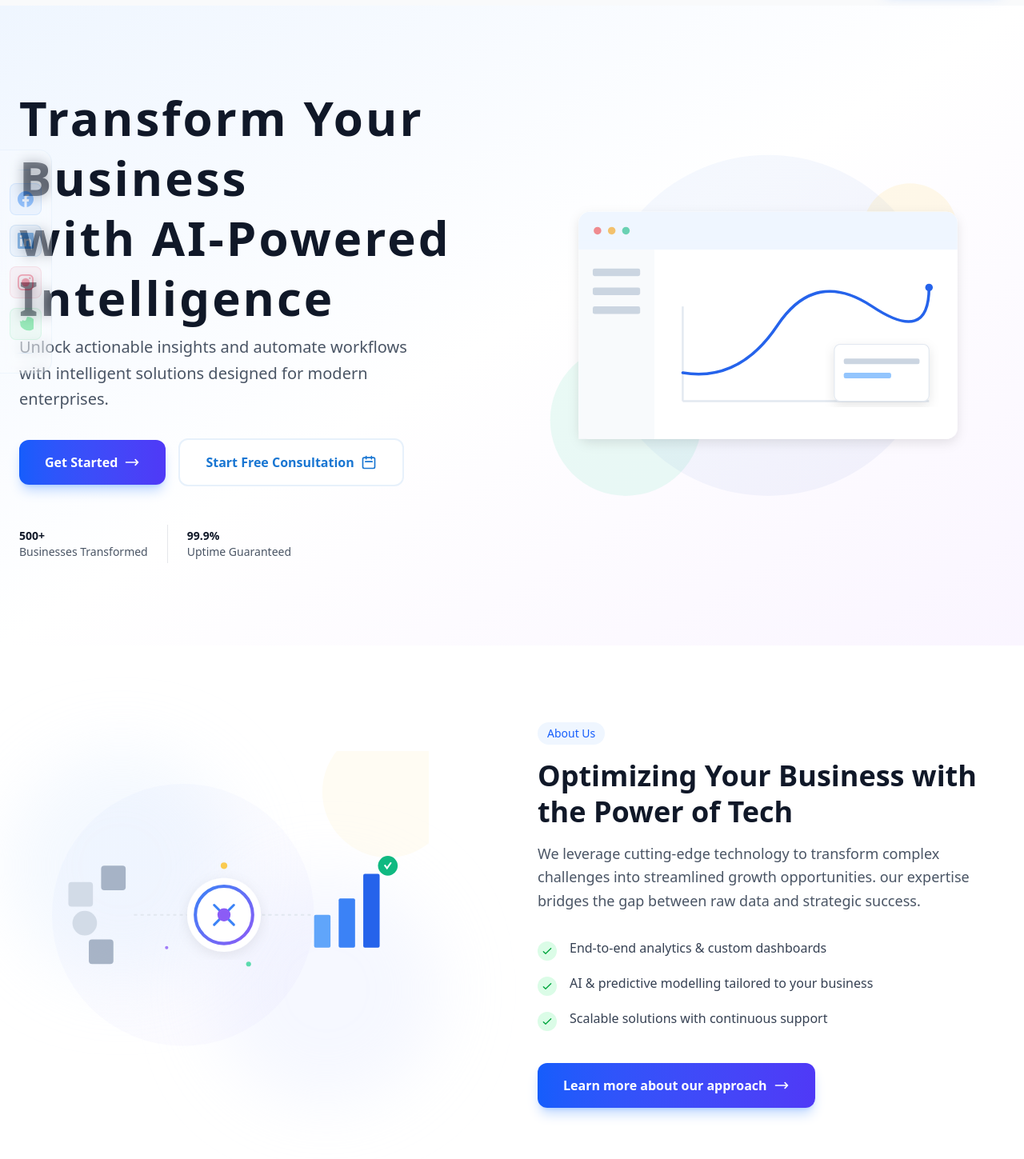
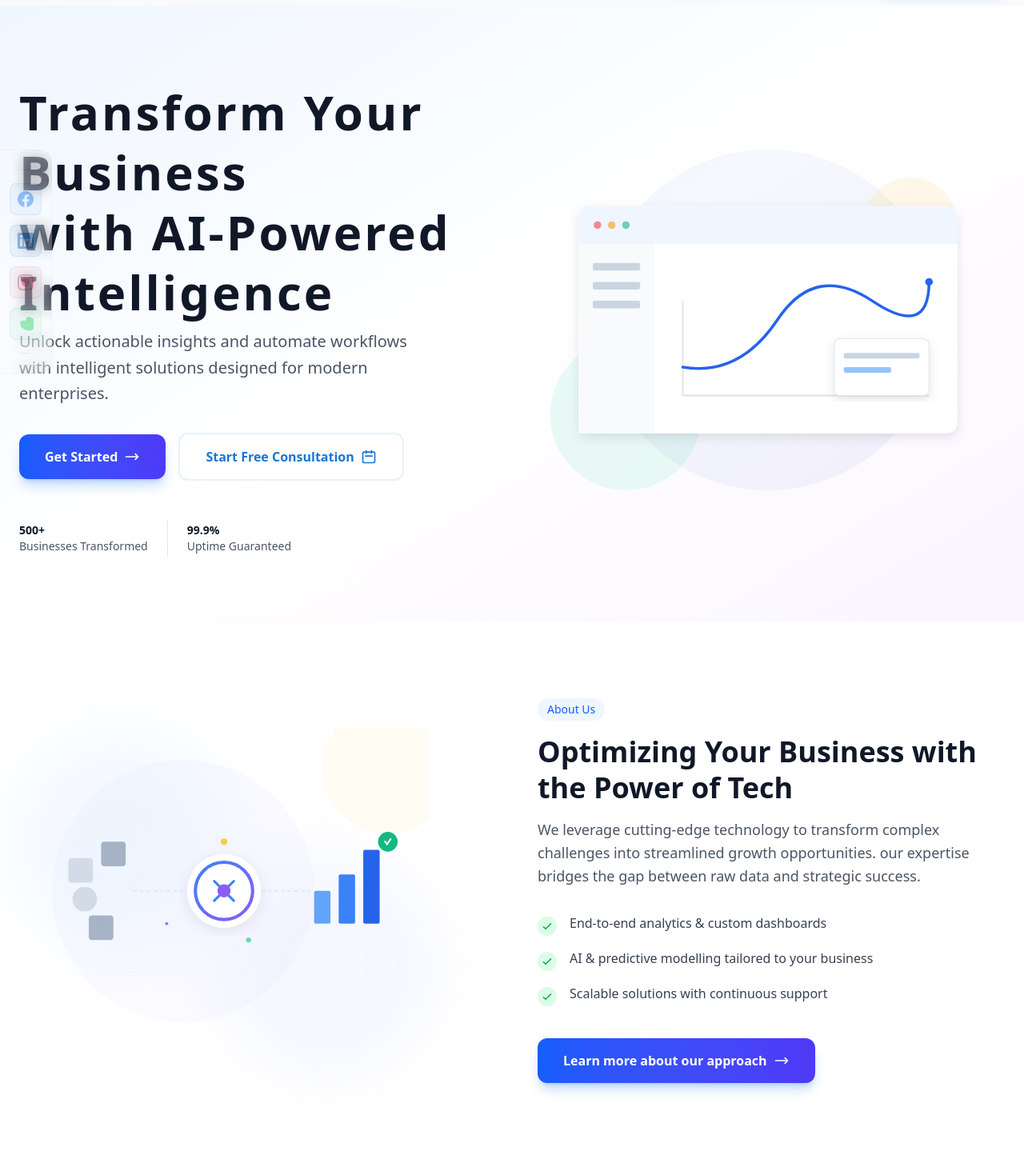
Before and after one commit to aiwaziri05/sparex, a Laravel app: page / in a window 1280 px wide. Shown: the part 73-1522 px from the top of the page at 80% size. Run offline with Laravel 12, Linux system fonts and the light colour scheme; style sheets or scripts are compiled from the project's sources.

Commit message:
style: adjust hero section padding for improved layout and visual consistency

```diff
--- a/resources/views/partials/_hero.blade.php
+++ b/resources/views/partials/_hero.blade.php
@@ -1,4 +1,4 @@
-<section class="min-h-screen flex items-center py-20 bg-gradient-to-br from-blue-50 via-white to-purple-50">
+<section class="pt-16 md:pt-24 pb-14 md:pb-20 bg-gradient-to-br from-blue-50 via-white to-purple-50">
     <div class="max-w-7xl mx-auto px-6 w-full">
         <div class="grid grid-cols-1 lg:grid-cols-2 gap-12 items-center">
 
```
